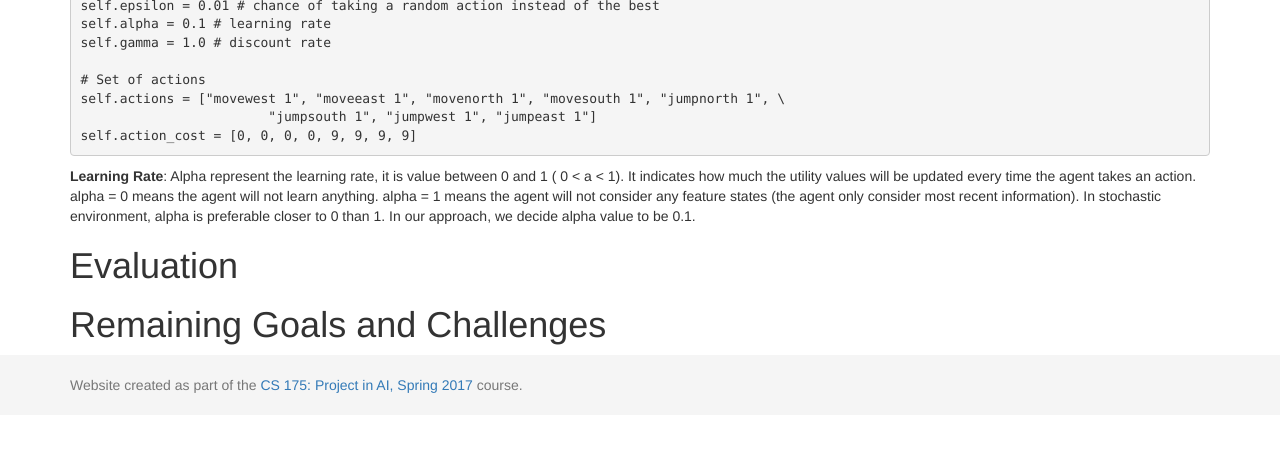
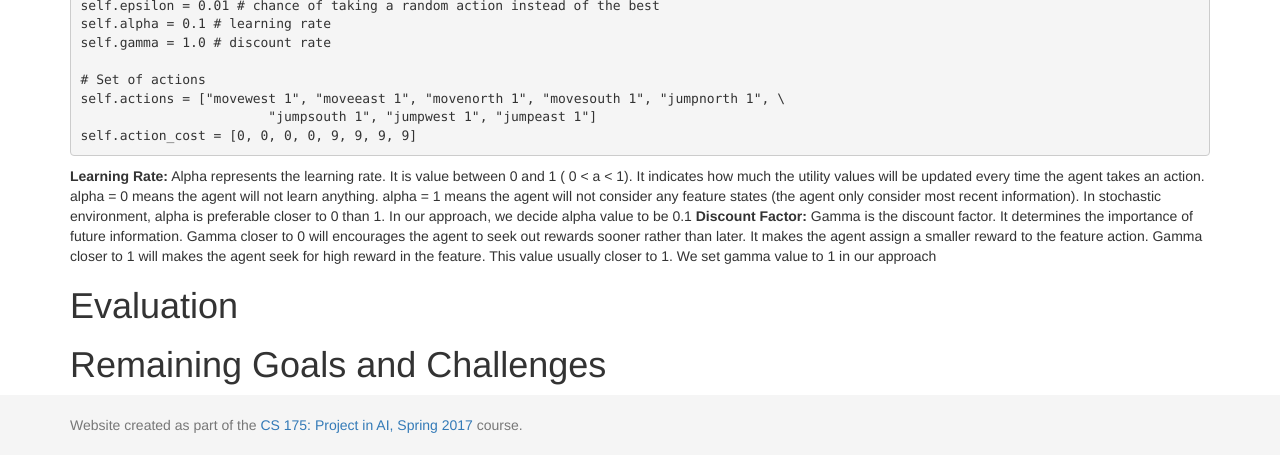
Before and after one commit to Moe202/CS175-Group-8, a Jekyll site: the page built from docs/status.md, in a window 1280 px wide and 900 px high, scrolled down 671 px, cut to the strip 445-900 px from the top of the window. Built offline with Jekyll 4.4.1, drawn with Linux system fonts in a browser that asks for light colours; before the commit the page ends 1531 px from its top, so only the background shows below that.

Commit message:
parameter description

````diff
--- a/docs/status.md
+++ b/docs/status.md
@@ -21,7 +21,7 @@ Level 5: Moonshot case- 3D terrain, hills, hazards, blocks, timed jumps, and zom
 # Approach
 
 For progress report, our approach used the Q-Learning algorithm. Here is the equation of Q-Learning algorithm and our parameter set-up.
-&nbsp;&nbsp;&nbsp;&nbsp; &nbsp;&nbsp;&nbsp;&nbsp; &nbsp;&nbsp;&nbsp;&nbsp; The Q-Learning equation: ![][1]
+The Q-Learning equation: ![][1]
 ```python
 self.epsilon = 0.01 # chance of taking a random action instead of the best
 self.alpha = 0.1 # learning rate
@@ -32,7 +32,9 @@ self.actions = ["movewest 1", "moveeast 1", "movenorth 1", "movesouth 1", "jumpn
                         "jumpsouth 1", "jumpwest 1", "jumpeast 1"]
 self.action_cost = [0, 0, 0, 0, 9, 9, 9, 9]
 ```
-**Learning Rate**: Alpha represent the learning rate, it is value between 0 and 1 ( 0 < a < 1). It indicates how much the utility values will be updated every time the agent takes an action. alpha = 0 means the agent will not learn anything. alpha = 1 means the agent will not consider any feature states (the agent only consider most recent information). In stochastic environment, alpha is preferable closer to 0 than 1. In our approach, we decide alpha value to be 0.1.
+**Learning Rate:** Alpha represents the learning rate. It is value between 0 and 1 ( 0 < a < 1). It indicates how much the utility values will be updated every time the agent takes an action. alpha = 0 means the agent will not learn anything. alpha = 1 means the agent will not consider any feature states (the agent only consider most recent information). In stochastic environment, alpha is preferable closer to 0 than 1. In our approach, we decide alpha value to be 0.1
+**Discount Factor:** Gamma is the discount factor. It determines the importance of future information.  Gamma closer to 0 will encourages the agent to seek out rewards sooner rather than later. It makes the agent assign a smaller reward to the feature action. Gamma closer to 1 will makes the agent seek for high reward in the feature. This value usually closer to 1. We set gamma value to 1 in our approach
+
 
 
 
````
